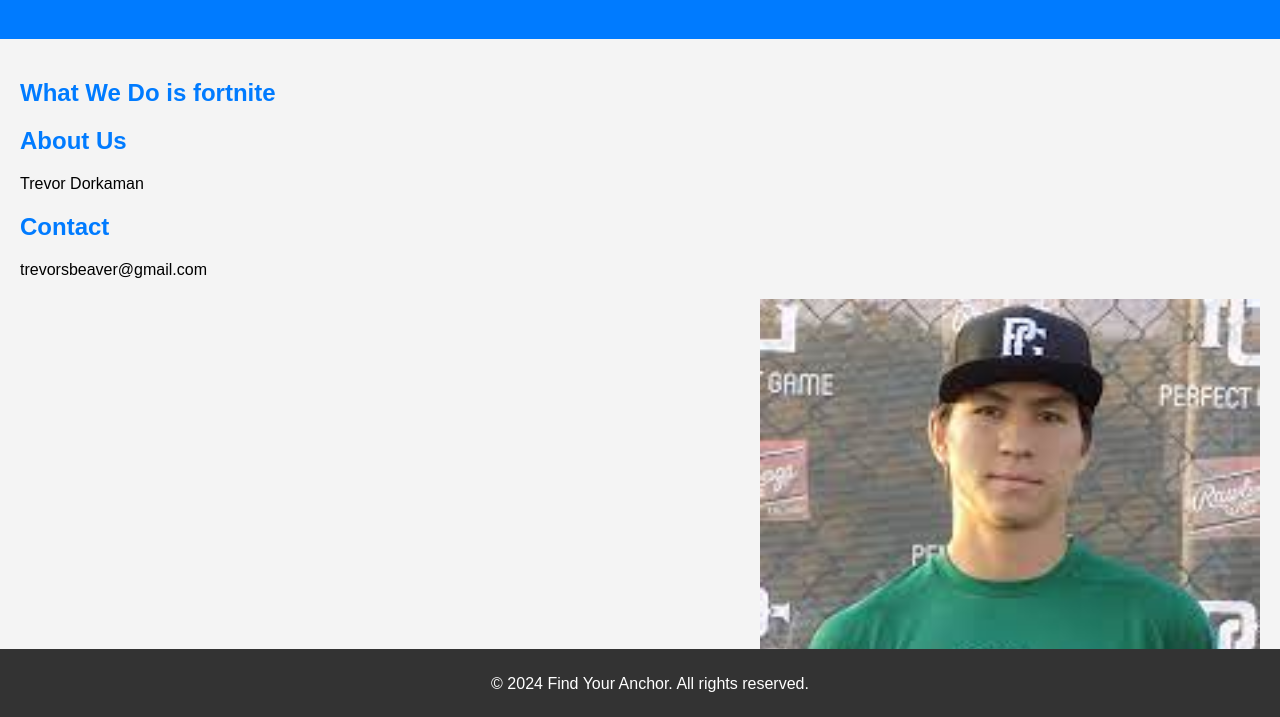
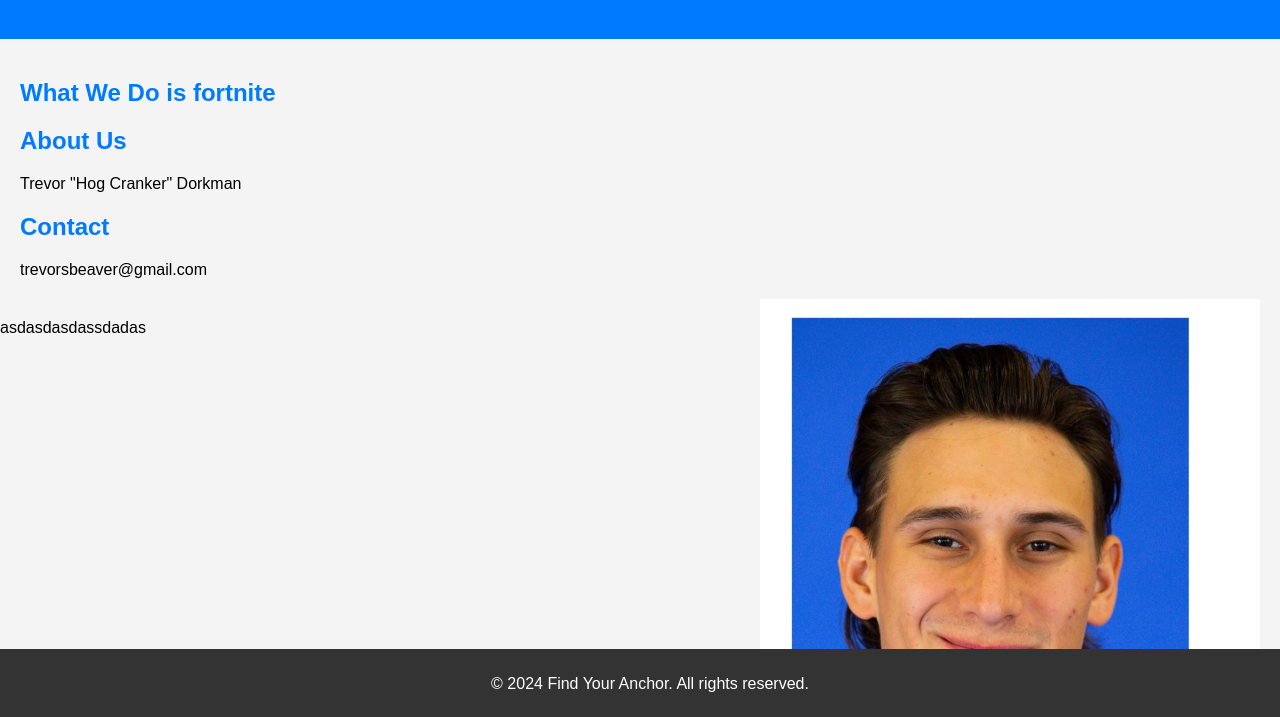
Before and after one commit to Tpreaus/Find-Your-Anchor, a plain HTML site: page index.html in a window 1280 px wide. Shown: the part 81-798 px from the top of the page. Drawn offline with Linux system fonts and the light colour scheme.

Commit message:
Back to trevortech

```diff
--- a/index.html
+++ b/index.html
@@ -14,16 +14,16 @@
         <section>
             <h2>What We Do is fortnite</h2>
             <h2>About Us</h2>
-            <p>Trevor Dorkaman</p>
+            <p>Trevor "Hog Cranker" Dorkman</p>
         </section>
         <section>
             <h2>Contact</h2>
             <p>trevorsbeaver@gmail.com</p>
         </section>
-        <img src="phil.jpeg" alt="bi boss" class="small-right">
+        <img src="Trevor.jpg" alt="bi boss" class="small-right">
     </main>
     <footer>
         <p>© 2024 Find Your Anchor. All rights reserved.</p>
     </footer>
 </body>
-</html>
+</html> asdasdasdassdadas
```
